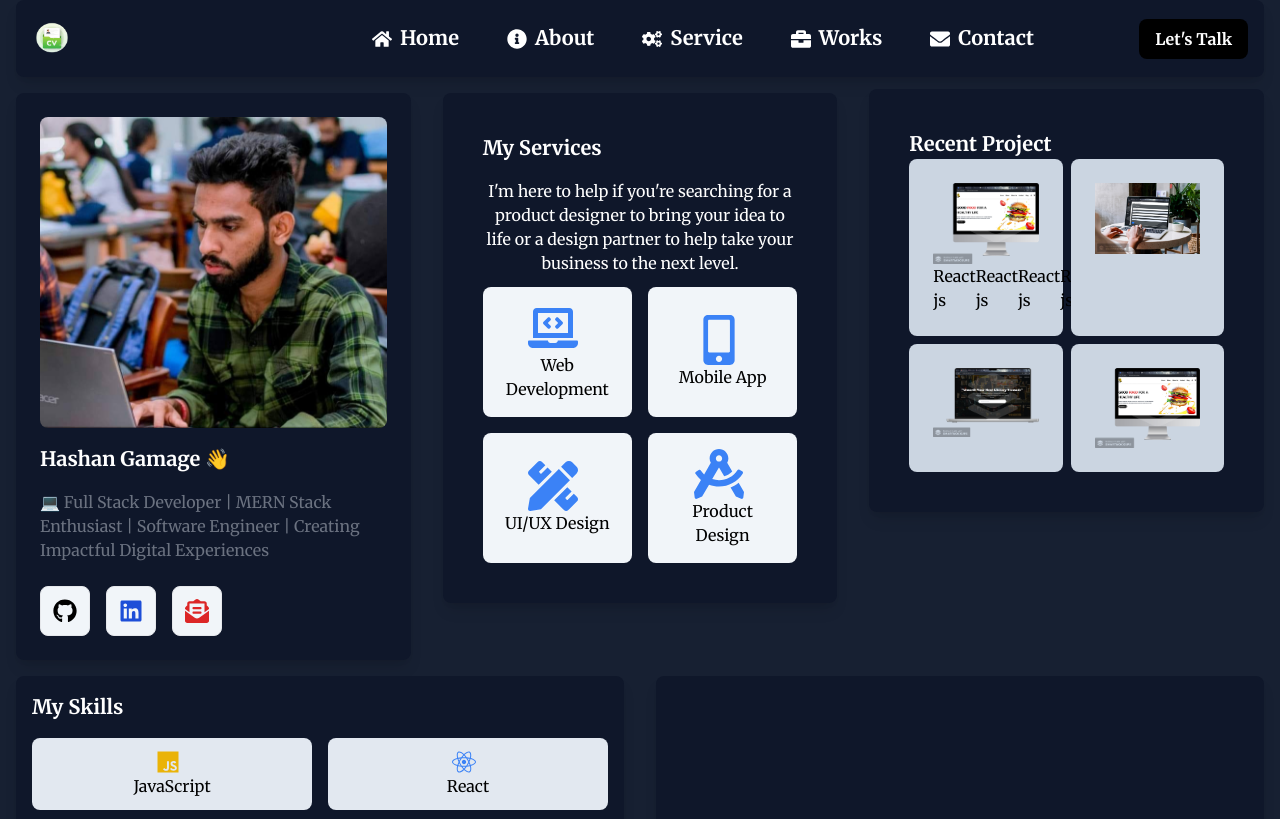
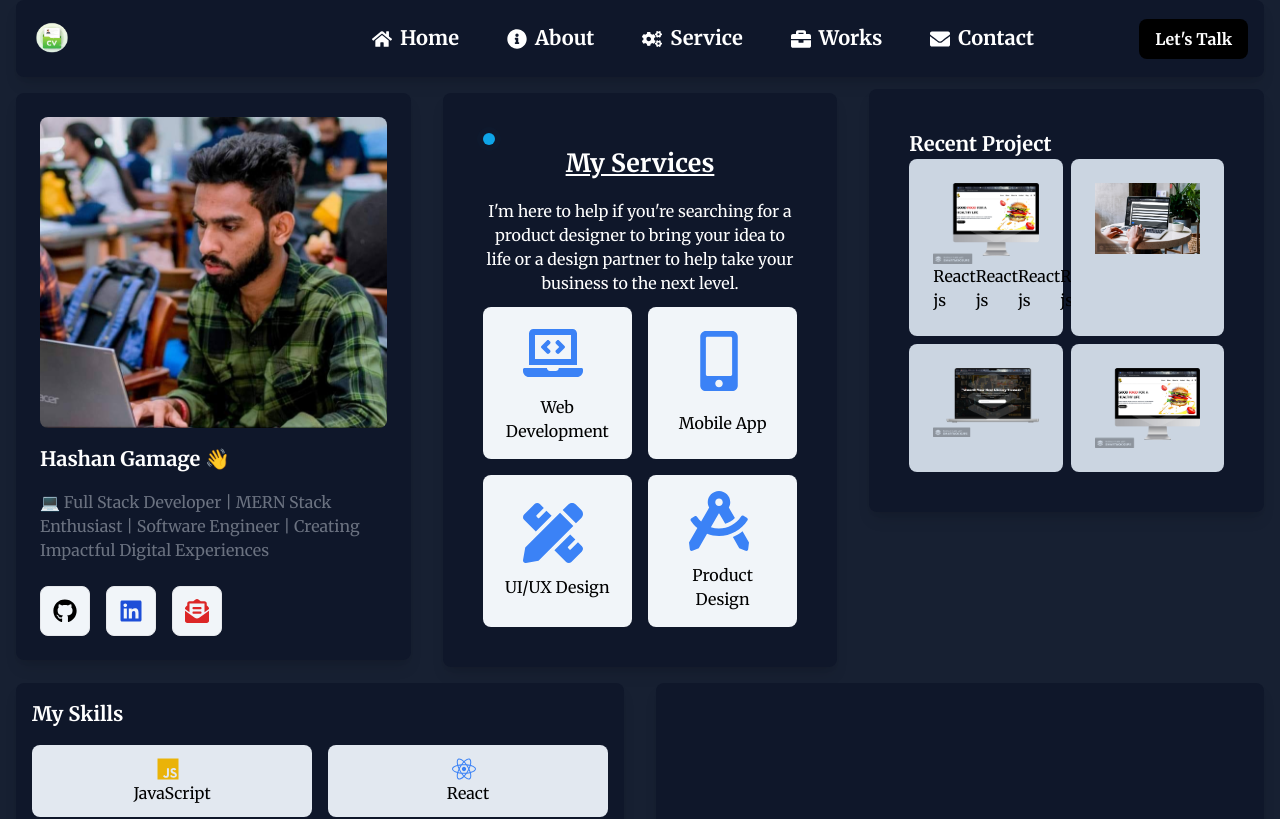
Before and after one commit to GThashan/Hashan_Portfolio, a React (Vite) app in the folder Hashan/: page / in a window 1280 px wide. Shown: the top 819 px of the page. Built offline with nearby package versions, Linux system fonts and the light colour scheme.

Commit message:
srvice page update

```diff
--- a/Hashan/src/components/Service.jsx
+++ b/Hashan/src/components/Service.jsx
@@ -1,27 +1,42 @@
-import React from 'react';
-import { FaLaptopCode, FaMobileAlt, FaPencilRuler, FaDraftingCompass } from 'react-icons/fa';
+import React from "react";
+import {
+  FaLaptopCode,
+  FaMobileAlt,
+  FaPencilRuler,
+  FaDraftingCompass,
+} from "react-icons/fa";
 
 export default function Service() {
   return (
-    <div className='bg-[#0f172a]   mx-4 mt-4 p-10 shadow-lg rounded-lg'>
-      <h1 className='font-bold text-[20px] mb-4 text-white'>My Services</h1>
-      <p className='text-center my-3 text-white'>I'm here to help if you're searching for a product designer to bring your idea to life or a design partner to help take your business to the next level.</p>
-      <div className='grid grid-cols-2 lg:grid-cols-2 gap-4'>
+    <div className="bg-[#0f172a]   mx-4 mt-4 p-10 shadow-lg rounded-lg">
+      <span class="relative flex h-3 w-3">
+        <span class="animate-ping absolute inline-flex h-full w-full rounded-full bg-sky-400 opacity-75"></span>
+        <span class="relative inline-flex rounded-full h-3 w-3 bg-sky-500"></span>
+      </span>
+      <h1 className="font-bold text-[25px] mb-4 text-white text-center underline">
+        My Services
+      </h1>
+      <p className="text-center my-3 text-white">
+        I'm here to help if you're searching for a product designer to bring
+        your idea to life or a design partner to help take your business to the
+        next level.
+      </p>
+      <div className="grid grid-cols-2 lg:grid-cols-2 gap-4">
         <div className="flex items-center align-center justify-center flex-col p-4 bg-slate-100 rounded-lg">
-          <FaLaptopCode className="mr-2 text-blue-500" size={50} />
-          <h1 className='text-center'>Web Development</h1>
+          <FaLaptopCode className="mr-2 text-blue-500 " size={60} />
+          <h1 className="text-center mt-3">Web Development</h1>
         </div>
         <div className="flex items-center align-center justify-center flex-col p-4 bg-slate-100 rounded-lg">
-          <FaMobileAlt className="mr-2 text-blue-500" size={50} />
-          <h1 className='text-center'>Mobile App</h1>
+          <FaMobileAlt className="mr-2 text-blue-500" size={60} />
+          <h1 className="text-center mt-5">Mobile App</h1>
         </div>
         <div className="flex items-center align-center justify-center flex-col p-4 bg-slate-100 rounded-lg">
-          <FaPencilRuler className="mr-2 text-blue-500" size={50} />
-          <h1 className='text-center'>UI/UX Design</h1>
+          <FaPencilRuler className="mr-2 text-blue-500" size={60} />
+          <h1 className="text-center mt-3">UI/UX Design</h1>
         </div>
         <div className="flex items-center align-center justify-center flex-col p-4 bg-slate-100 rounded-lg">
-          <FaDraftingCompass className="mr-2 text-blue-500" size={50} />
-          <h1 className='text-center'>Product Design</h1>
+          <FaDraftingCompass className="mr-2 text-blue-500" size={60} />
+          <h1 className="text-center mt-3">Product Design</h1>
         </div>
       </div>
     </div>
```
